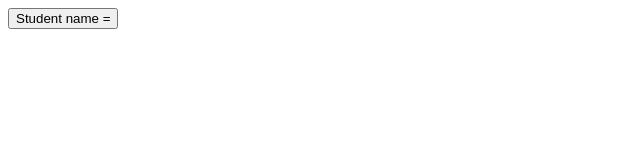
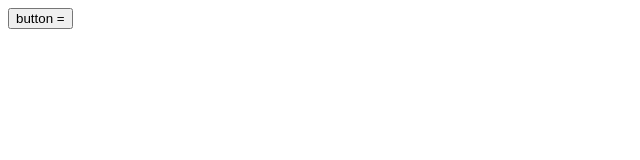
Before and after one commit to Rakib417/Basic-js, a plain HTML site: page HW/001.html in a window 1280 px wide. Shown: the whole page, without its empty margins (0-640 px from the left). Drawn offline with Linux system fonts and the light colour scheme.

Commit message:
updatye hw

```diff
--- a/HW/001.html
+++ b/HW/001.html
@@ -7,7 +7,7 @@
     <title>Hello world Demo</title>
 </head>
 <body>
-    <button>Student name = </button>
+    <button>button = </button>
 
     <script>
         let abtn = document.querySelector('button');
```
